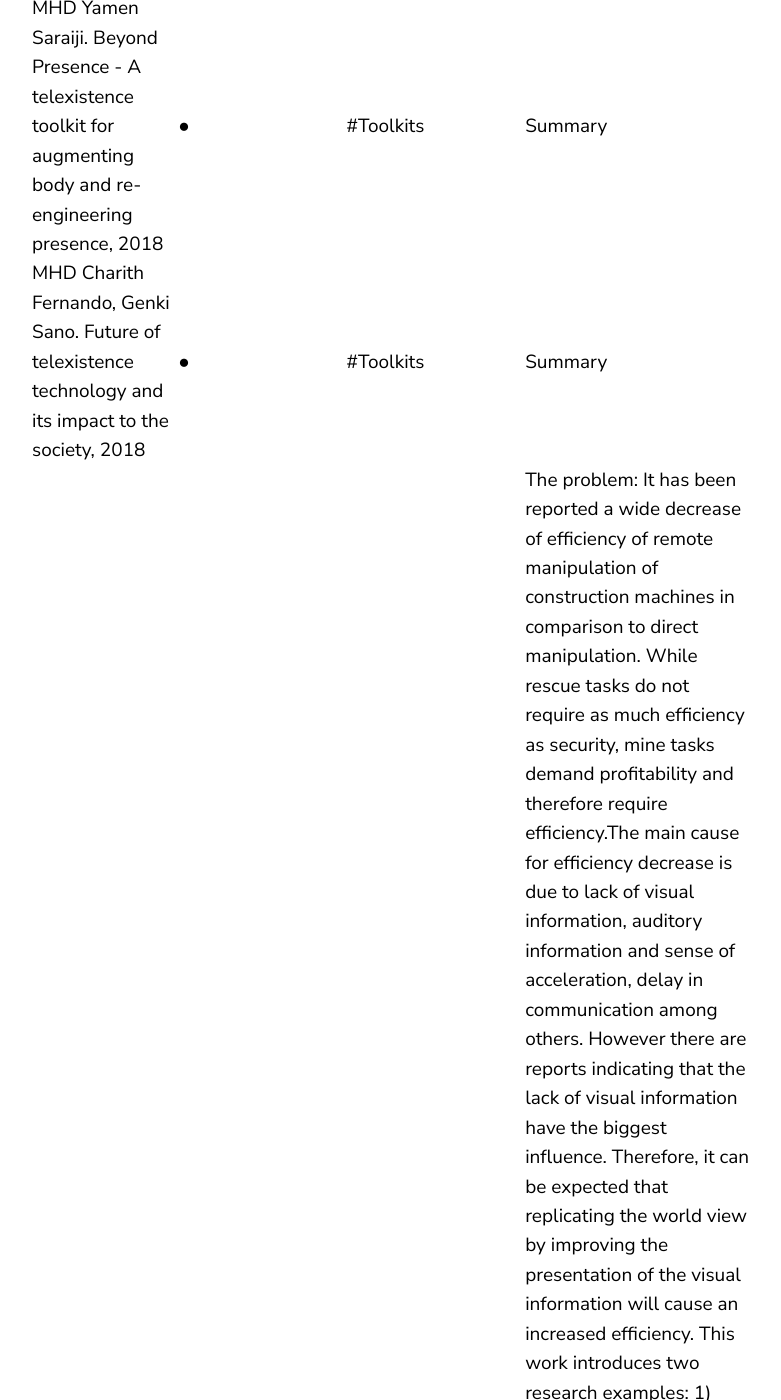
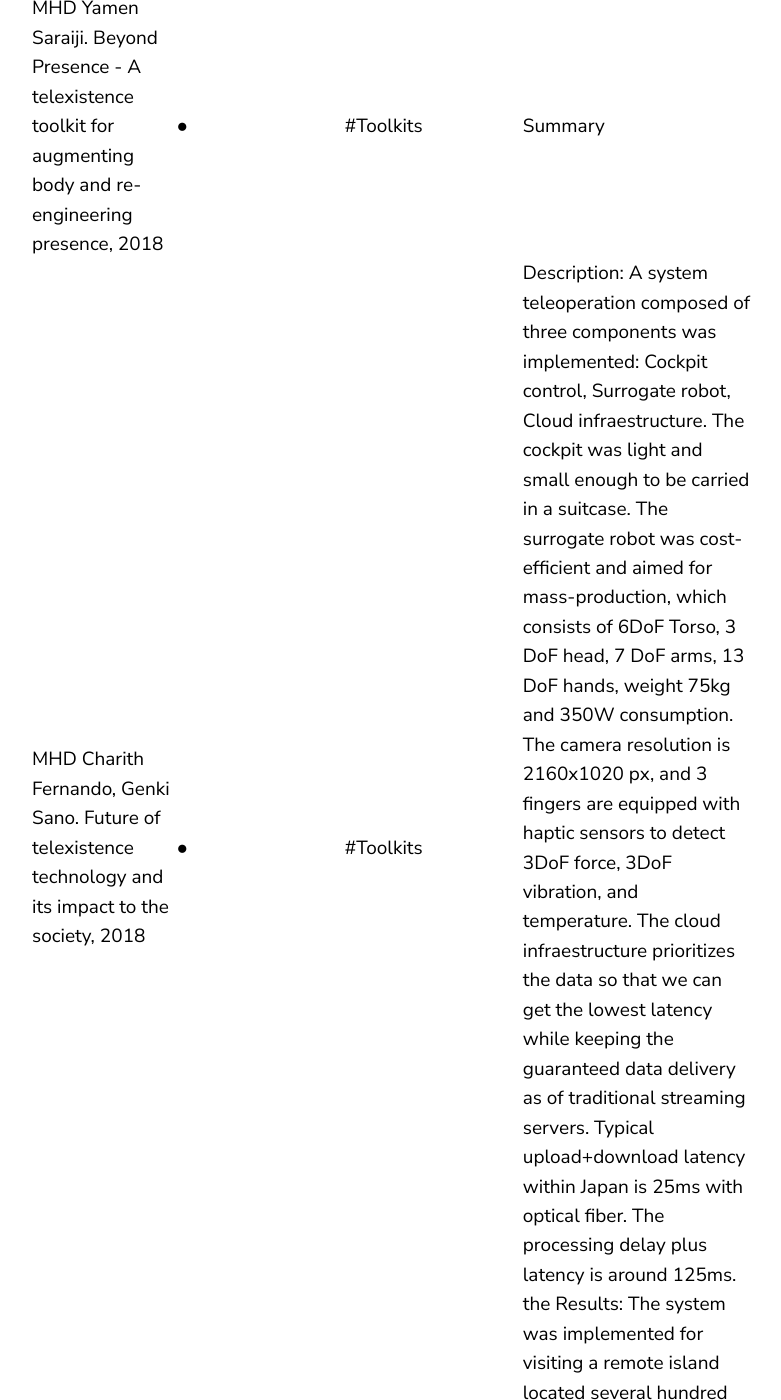
Before and after one commit to jluis9796/jluis9796.github.io, a Jekyll site: the page built from _posts/2020-05-24-telexistence.markdown, in a window 1280 px wide and 1400 px high, scrolled down 3276 px. Shown: the whole window, without its empty margins (68-849 px from the left). Built offline with Jekyll 4.4.1, drawn with Linux system fonts in a browser that asks for light colours; some of the changed text lies outside the part shown.

Commit message:
Update 2020-05-24-telexistence.markdown

```diff
--- a/_posts/2020-05-24-telexistence.markdown
+++ b/_posts/2020-05-24-telexistence.markdown
@@ -82,7 +82,7 @@ failures and grasping errors, while significantly reducing the number of user in
     <td></td>
     <td></td>
     <td>#Toolkits</td>
-    <td>Summary</td>
+    <td>Description: A system teleoperation composed of three components was implemented: Cockpit control, Surrogate robot, Cloud infraestructure. The cockpit was light and small enough to be carried in a suitcase. The surrogate robot was cost-efficient and aimed for mass-production, which consists of 6DoF Torso, 3 DoF head, 7 DoF arms, 13 DoF hands, weight 75kg and 350W consumption. The camera resolution is 2160x1020 px, and 3 fingers are equipped with haptic sensors to detect 3DoF force, 3DoF vibration, and temperature. The cloud infraestructure prioritizes the data so that we can get the lowest latency while keeping the guaranteed data delivery as of traditional streaming servers. Typical upload+download latency within Japan is 25ms with optical fiber. The processing delay plus latency is around 125ms. the   Results: The system was implemented for visiting a remote island located several hundred kms away from Tokyo. </td>
     </tr>
     <tr>
     <td>Daisuke Kondo. Visual display system for teleoperation of construction machinery, 2018</td>
```
